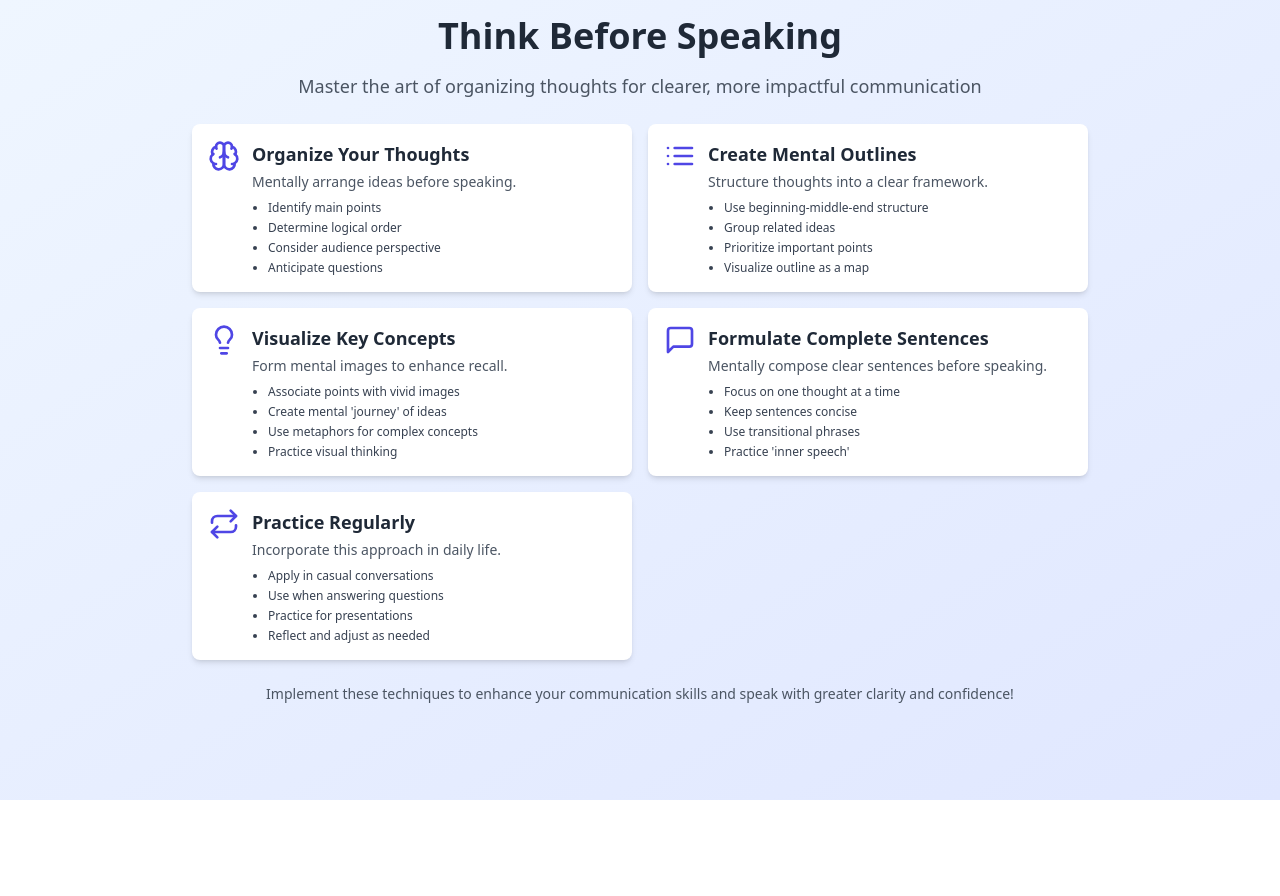
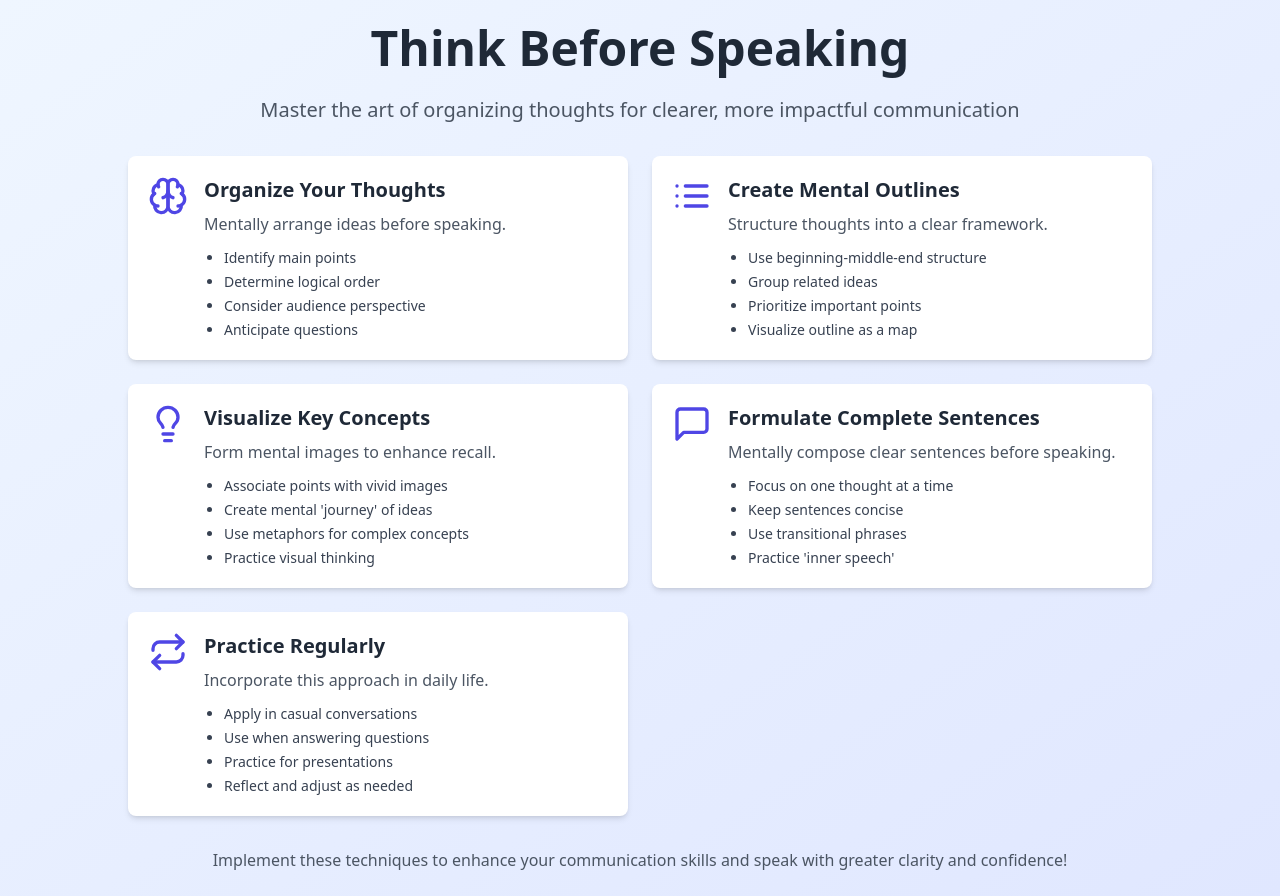
Before and after one commit to mamertofabian/fluent_delivery_poster, a React (Vite) app: page / in a window 1280 px wide. Before the commit the page ends 800 px from the top, so only its background shows below. Built offline with nearby package versions, Linux system fonts and the light colour scheme.

Commit message:
adjust sizing

```diff
--- a/src/App.tsx
+++ b/src/App.tsx
@@ -61,22 +61,22 @@ const thinkingSteps = [
 
 function App() {
   return (
-    <div className="min-h-screen bg-gradient-to-br from-blue-50 to-indigo-100 p-4 print:p-0 print:bg-white">
-      <div className="max-w-4xl mx-auto">
-        <h1 className="text-4xl font-bold text-center text-gray-800 mb-4">
+    <div className="min-h-screen bg-gradient-to-br from-blue-50 to-indigo-100 p-6 print:p-2 print:bg-white">
+      <div className="max-w-5xl mx-auto">
+        <h1 className="text-5xl font-bold text-center text-gray-800 mb-6">
           Think Before Speaking
         </h1>
-        <p className="text-lg text-center text-gray-600 mb-6">
+        <p className="text-xl text-center text-gray-600 mb-8">
           Master the art of organizing thoughts for clearer, more impactful communication
         </p>
-        <div className="grid grid-cols-1 sm:grid-cols-2 gap-4">
+        <div className="grid grid-cols-1 md:grid-cols-2 gap-6">
           {thinkingSteps.map((step, index) => (
-            <div key={index} className="bg-white rounded-lg shadow-md p-4 flex items-start">
-              <step.icon className="w-8 h-8 text-indigo-600 mr-3 flex-shrink-0" />
+            <div key={index} className="bg-white rounded-lg shadow-md p-5 flex items-start">
+              <step.icon className="w-10 h-10 text-indigo-600 mr-4 flex-shrink-0" />
               <div>
-                <h2 className="text-lg font-semibold text-gray-800 mb-1">{step.title}</h2>
-                <p className="text-sm text-gray-600 mb-2">{step.description}</p>
-                <ul className="list-disc pl-4 text-xs text-gray-700 space-y-1">
+                <h2 className="text-xl font-semibold text-gray-800 mb-2">{step.title}</h2>
+                <p className="text-base text-gray-600 mb-3">{step.description}</p>
+                <ul className="list-disc pl-5 text-sm text-gray-700 space-y-1">
                   {step.tips.map((tip, tipIndex) => (
                     <li key={tipIndex}>{tip}</li>
                   ))}
@@ -85,7 +85,7 @@ function App() {
             </div>
           ))}
         </div>
-        <p className="mt-6 text-center text-gray-600 text-sm">
+        <p className="mt-8 text-center text-gray-600 text-base">
           Implement these techniques to enhance your communication skills and speak with greater clarity and confidence!
         </p>
       </div>
```
